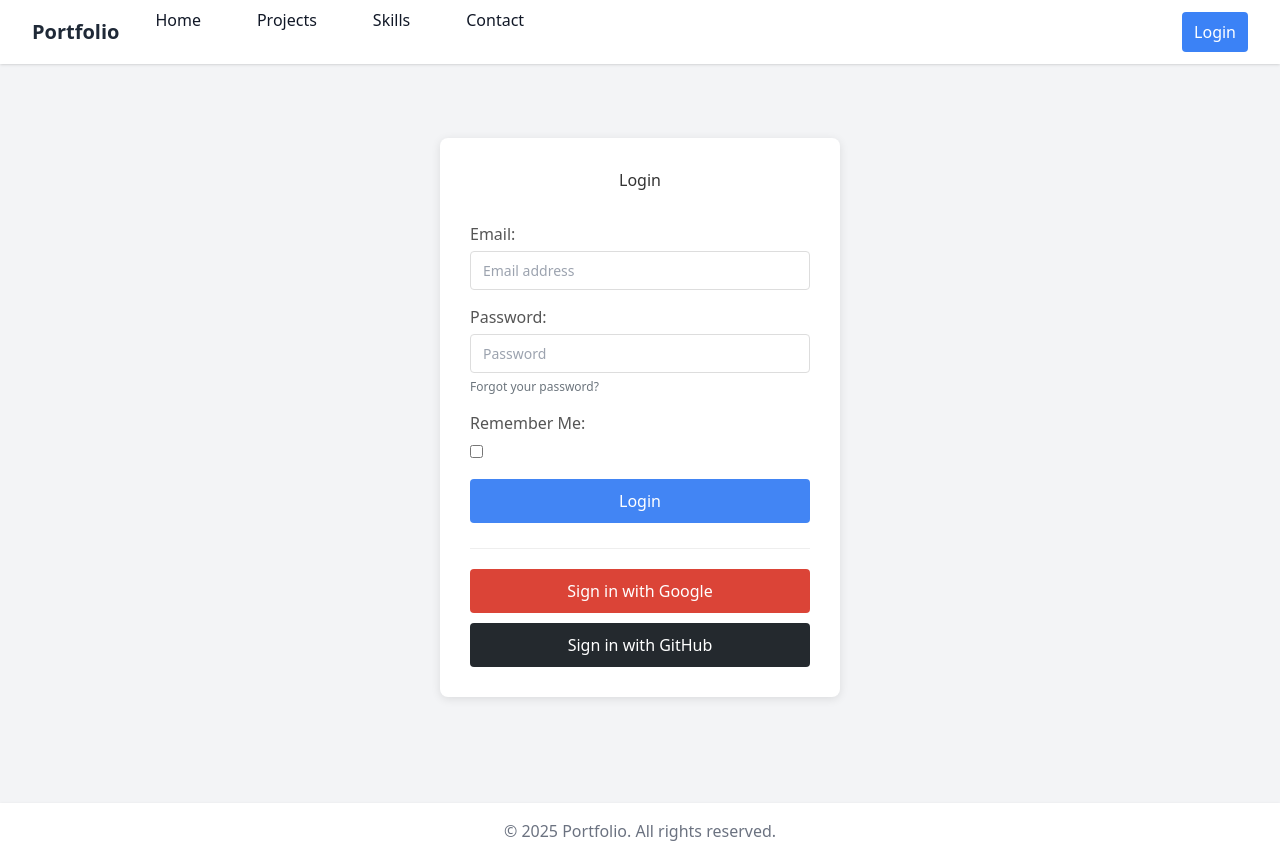
After one commit to mrxpatel/Django-Wagtail-sso-contact_us, a Django app: page /accounts/login/ in a window 1280 px wide. The commit adds this page. Run offline with Django 5.2, Linux system fonts and the light colour scheme; some libraries are stand-ins or nearby versions.

Commit message:
feat(auth): add SSO integration with Google and GitHub using django-allauth
Add Single Sign-On (SSO) functionality to the application using django-allauth. This includes:
- Configuration for Google and GitHub OAuth providers
- Login and logout templates with social login buttons
- Integration of SSO URLs and middleware
- Documentation for SSO setup and configuration

```diff
--- a/sites/urls.py
+++ b/sites/urls.py
@@ -12,6 +12,9 @@ urlpatterns = [
     path('admin/', include(wagtailadmin_urls)),
     path('documents/', include(wagtaildocs_urls)),
 
+    # Add this new URL pattern for allauth
+    path('accounts/', include('allauth.urls')),
+
     # Wagtail's catch-all URL patterns must be last
     path('', include(wagtail_urls)),
 ] + static(settings.MEDIA_URL, document_root=settings.MEDIA_ROOT)
--- /dev/null
+++ b/static/css/login.css
@@ -0,0 +1,108 @@
+.login-container {
+    max-width: 400px;
+    margin: 50px auto;
+    padding: 30px;
+    background-color: #ffffff;
+    border-radius: 8px;
+    box-shadow: 0 2px 10px rgba(0, 0, 0, 0.1);
+}
+
+.login-container h2 {
+    text-align: center;
+    margin-bottom: 30px;
+    color: #333;
+}
+
+.login-container form {
+    margin-bottom: 25px;
+}
+
+.login-container form p {
+    margin-bottom: 15px;
+}
+
+.login-container form label {
+    display: block;
+    margin-bottom: 5px;
+    color: #555;
+}
+
+.login-container form input[type="text"],
+.login-container form input[type="email"],
+.login-container form input[type="password"] {
+    width: 100%;
+    padding: 8px 12px;
+    border: 1px solid #ddd;
+    border-radius: 4px;
+    font-size: 14px;
+}
+
+.login-container form button[type="submit"] {
+    width: 100%;
+    padding: 10px;
+    background-color: #4285f4;
+    color: white;
+    border: none;
+    border-radius: 4px;
+    font-size: 16px;
+    cursor: pointer;
+    transition: background-color 0.3s;
+}
+
+.login-container form button[type="submit"]:hover {
+    background-color: #357abd;
+}
+
+.social-login {
+    border-top: 1px solid #eee;
+    padding-top: 20px;
+    display: flex;
+    flex-direction: column;
+    gap: 10px;
+}
+
+.btn {
+    display: flex;
+    align-items: center;
+    justify-content: center;
+    padding: 10px;
+    border-radius: 4px;
+    text-decoration: none;
+    font-weight: 500;
+    transition: background-color 0.3s;
+}
+
+.btn-google {
+    background-color: #db4437;
+    color: white;
+}
+
+.btn-google:hover {
+    background-color: #c53929;
+}
+
+.btn-github {
+    background-color: #24292e;
+    color: white;
+}
+
+.btn-github:hover {
+    background-color: #1a1e22;
+}
+
+/* Error messages styling */
+.errorlist {
+    color: #dc3545;
+    list-style: none;
+    padding: 0;
+    margin: 5px 0;
+    font-size: 14px;
+}
+
+/* Help text styling */
+.helptext {
+    color: #6c757d;
+    font-size: 12px;
+    margin-top: 5px;
+    display: block;
+}
--- /dev/null
+++ b/templates/account/login.html
@@ -0,0 +1,25 @@
+{% extends "base.html" %}
+{% load socialaccount %}
+
+{% block content %}
+<div class="login-container">
+    <h2>Login</h2>
+
+    <!-- Traditional login form -->
+    <form method="POST" action="{% url 'account_login' %}">
+        {% csrf_token %}
+        {{ form.as_p }}
+        <button type="submit">Login</button>
+    </form>
+
+    <!-- Social login buttons with process=login parameter -->
+    <div class="social-login">
+        <a href="{% provider_login_url 'google' process='login' %}" class="btn btn-google">
+            Sign in with Google
+        </a>
+        <a href="{% provider_login_url 'github' process='login' %}" class="btn btn-github">
+            Sign in with GitHub
+        </a>
+    </div>
+</div>
+{% endblock %}
--- a/templates/base.html
+++ b/templates/base.html
@@ -1,3 +1,4 @@
+{% load static %}
 <!DOCTYPE html>
 <html lang="en">
 <head>
@@ -5,6 +6,7 @@
     <meta name="viewport" content="width=device-width, initial-scale=1.0">
     <title>{% block title %}Portfolio{% endblock %}</title>
     <script src="https://cdn.tailwindcss.com"></script>
+    <link rel="stylesheet" href="{% static 'css/login.css' %}">
 </head>
 <body class="bg-gray-100 dark:bg-gray-900">
     <nav class="bg-white dark:bg-gray-800 shadow">
@@ -21,6 +23,19 @@
                         <a href="/contact" class="text-gray-900 dark:text-white hover:text-gray-500 px-3 py-2">Contact</a>
                     </div>
                 </div>
+                <!-- Add user menu -->
+                <div class="flex items-center">
+                    {% if user.is_authenticated %}
+                        <div class="relative ml-3">
+                            <div class="flex items-center">
+                                <span class="text-gray-900 dark:text-white mr-4">{{ user.email }}</span>
+                                <a href="{% url 'account_logout' %}" class="text-gray-900 dark:text-white hover:text-gray-500 px-3 py-2 bg-red-500 hover:bg-red-600 rounded text-white">Logout</a>
+                            </div>
+                        </div>
+                    {% else %}
+                        <a href="{% url 'account_login' %}" class="text-gray-900 dark:text-white hover:text-gray-500 px-3 py-2 bg-blue-500 hover:bg-blue-600 rounded text-white">Login</a>
+                    {% endif %}
+                </div>
             </div>
         </div>
     </nav>
```
Also changed, not shown: Sso.md (added, +161 -0 lines), create_admin.py (added, +25 -0 lines), sites/settings.py (+60 -4 lines), templates/account/logout.html (added, +17 -0 lines), home/models.py (line endings or trailing spaces).
